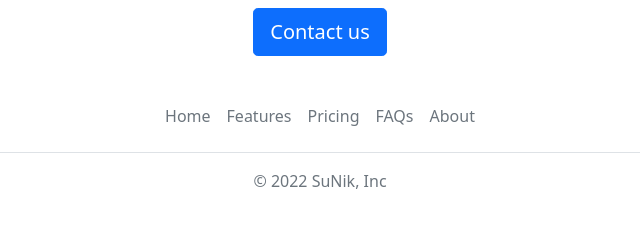
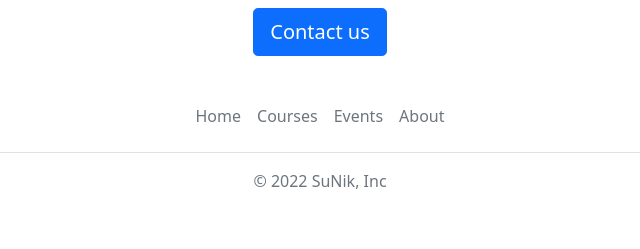
Before and after one commit to nikshitham/sunik-careers-website, a Flask app: page / in a window 1280 px wide. Shown: the part 1302-1551 px from the top of the page, without its empty margins (320-960 px from the left). Run offline with Flask 2, Linux system fonts and the light colour scheme.

Commit message:
Functional changes done

```diff
--- a/templates/footer.html
+++ b/templates/footer.html
@@ -1,11 +1,10 @@
 <div class="container">
   <footer class="py-3 my-4">
     <ul class="nav justify-content-center border-bottom pb-3 mb-3">
-      <li class="nav-item"><a href="#" class="nav-link px-2 text-muted">Home</a></li>
-      <li class="nav-item"><a href="#" class="nav-link px-2 text-muted">Features</a></li>
-      <li class="nav-item"><a href="#" class="nav-link px-2 text-muted">Pricing</a></li>
-      <li class="nav-item"><a href="#" class="nav-link px-2 text-muted">FAQs</a></li>
-      <li class="nav-item"><a href="#" class="nav-link px-2 text-muted">About</a></li>
+      <li class="nav-item"><a target="_blank" href="https://sunik-careers-website.onrender.com" class="nav-link px-2 text-muted">Home</a></li>
+      <li class="nav-item"><a target="_blank" href="https://www.w3schools.com/" class="nav-link px-2 text-muted">Courses</a></li>
+      <li class="nav-item"><a target="_blank" href="https://sunik-careers-website.onrender.com" class="nav-link px-2 text-muted">Events</a></li>
+      <li class="nav-item"><a target="_blank" href="https://sunik-careers-website.onrender.com" class="nav-link px-2 text-muted">About</a></li>
     </ul>
     <p class="text-center text-muted">&copy; 2022 SuNik, Inc</p>
   </footer>
--- a/templates/home.html
+++ b/templates/home.html
@@ -37,7 +37,7 @@
       {% endfor %}
       </div>
       <div class="text-center">
-    <button class="btn btn-primary btn-lg">Contact us</button>
+    <a class="btn btn-primary btn-lg" href="mailto:suniks6226@gmail.com?subject=Questions%20about%20Job%20Openings&body=My%20name%3A%20%3Cyour%20name%3E%0D%0A%0D%0AMy%20questions%3A%20%3CEnter%20your%20question%3E">Contact us</a>
       </div>
       </div>
     {% include 'footer.html' %}
--- a/templates/jobitem.html
+++ b/templates/jobitem.html
@@ -12,7 +12,7 @@
           </div>
           {% endif %}
          </div>
-   <div class="col-2">
-   <button type="button" class="btn btn-outline-primary">Apply</button>
+   <div class="col-2 padding-right: 16px">
+   <a href="mailto:suniks6226@gmail.com?subject=Application%20for%20{{job['title']}}&body=My%20name%3A%20%3Cyour%20name%20here%3E%0D%0A%0D%0AMy%20Resume%3A%20%3Cresume%20link%3E%0D%0A%0D%0AMy%20Linkedin%20link%3A%20%3Clinkedin%20link%3E%0D%0A" type="button" class="btn btn-outline-primary">Apply</a>
    </div>
 </div>
```
